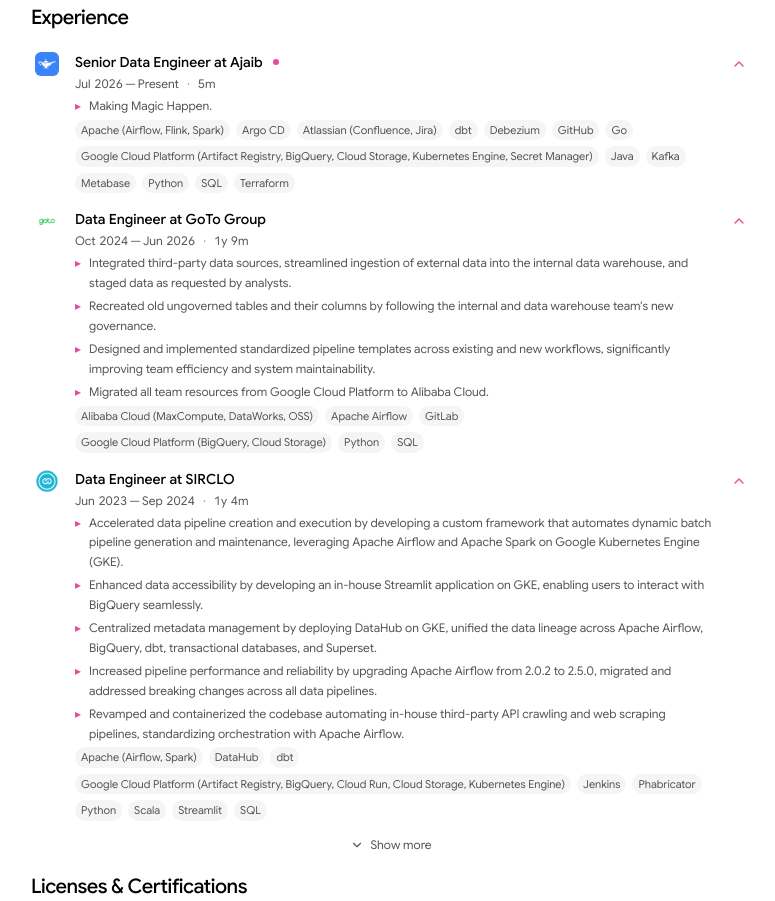
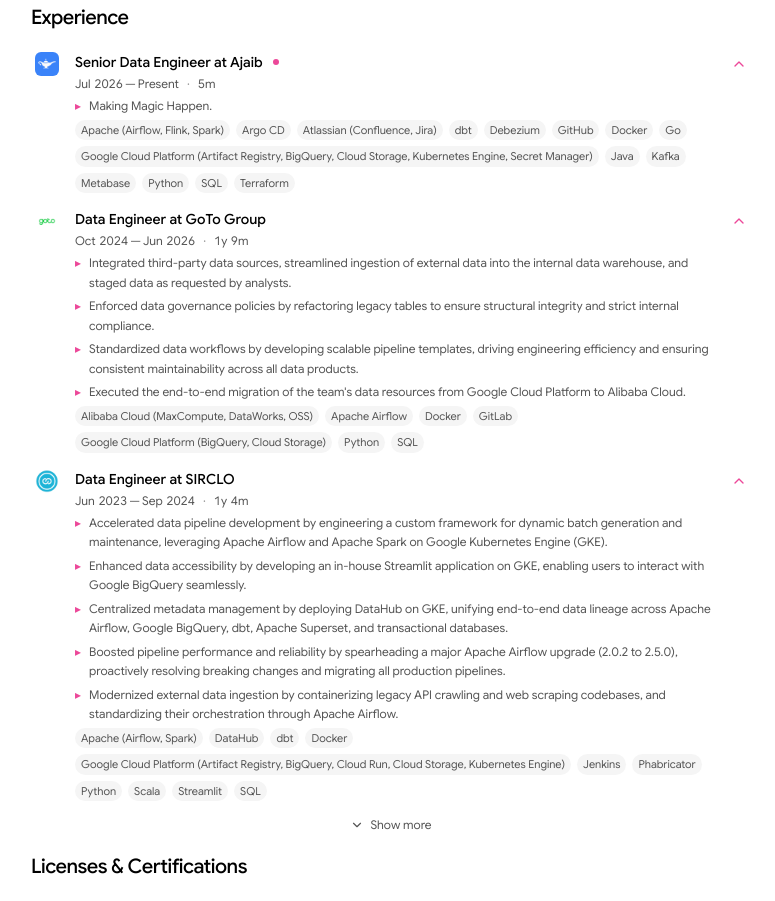
Before and after one commit to andresitorusz/andresitorusz.github.io, a Next.js app: page / in a window 1280 px wide. Shown: the part 360-1261 px from the top of the page, without its empty margins (249-1024 px from the left). Built offline with nearby package versions, Linux system fonts and the light colour scheme; no server answers.

Commit message:
chore: rephrase experience highlights

```diff
--- a/src/data/profile.ts
+++ b/src/data/profile.ts
@@ -88,8 +88,8 @@ export const EXPERIENCES: ExperienceItemData[] = [
         title: 'Senior Data Engineer',
         employmentPeriod: { start: 'Jul 2026' },
         skills: [
-          'Apache (Airflow, Flink, Spark)', 'Argo CD', 'Atlassian (Confluence, Jira)', 'dbt', 'Debezium','GitHub', 'Go',
-          'Google Cloud Platform (Artifact Registry, BigQuery, Cloud Storage, Kubernetes Engine, Secret Manager)',
+          'Apache (Airflow, Flink, Spark)', 'Argo CD', 'Atlassian (Confluence, Jira)', 'dbt', 'Debezium','GitHub', 'Docker',
+          'Go', 'Google Cloud Platform (Artifact Registry, BigQuery, Cloud Storage, Kubernetes Engine, Secret Manager)',
           'Java', 'Kafka', 'Metabase', 'Python', 'SQL', 'Terraform'
         ],
         highlights: [
@@ -108,12 +108,12 @@ export const EXPERIENCES: ExperienceItemData[] = [
         id: 'goto-group-data-engineer',
         title: 'Data Engineer',
         employmentPeriod: { start: 'Oct 2024', end: 'Jun 2026' },
-        skills: ['Alibaba Cloud (MaxCompute, DataWorks, OSS)', 'Apache Airflow', 'GitLab', 'Google Cloud Platform (BigQuery, Cloud Storage)', 'Python', 'SQL'],
+        skills: ['Alibaba Cloud (MaxCompute, DataWorks, OSS)', 'Apache Airflow', 'Docker', 'GitLab', 'Google Cloud Platform (BigQuery, Cloud Storage)', 'Python', 'SQL'],
         highlights: [
           'Integrated third-party data sources, streamlined ingestion of external data into the internal data warehouse, and staged data as requested by analysts.',
-          'Recreated old ungoverned tables and their columns by following the internal and data warehouse team\'s new governance.',
-          'Designed and implemented standardized pipeline templates across existing and new workflows, significantly improving team efficiency and system maintainability.',
-          'Migrated all team resources from Google Cloud Platform to Alibaba Cloud.'
+          'Enforced data governance policies by refactoring legacy tables to ensure structural integrity and strict internal compliance.',
+          'Standardized data workflows by developing scalable pipeline templates, driving engineering efficiency and ensuring consistent maintainability across all data products.',
+          'Executed the end-to-end migration of the team\'s data resources from Google Cloud Platform to Alibaba Cloud.'
         ]
       }
     ]
@@ -127,13 +127,13 @@ export const EXPERIENCES: ExperienceItemData[] = [
         id: 'sirclo-data-engineer',
         title: 'Data Engineer',
         employmentPeriod: { start: 'Jun 2023', end: 'Sep 2024' },
-        skills: ['Apache (Airflow, Spark)', 'DataHub', 'dbt', 'Google Cloud Platform (Artifact Registry, BigQuery, Cloud Run, Cloud Storage, Kubernetes Engine)', 'Jenkins', 'Phabricator', 'Python', 'Scala', 'Streamlit', 'SQL'],
+        skills: ['Apache (Airflow, Spark)', 'DataHub', 'dbt', 'Docker', 'Google Cloud Platform (Artifact Registry, BigQuery, Cloud Run, Cloud Storage, Kubernetes Engine)', 'Jenkins', 'Phabricator', 'Python', 'Scala', 'Streamlit', 'SQL'],
         highlights: [
-          'Accelerated data pipeline creation and execution by developing a custom framework that automates dynamic batch pipeline generation and maintenance, leveraging Apache Airflow and Apache Spark on Google Kubernetes Engine (GKE).',
-          'Enhanced data accessibility by developing an in-house Streamlit application on GKE, enabling users to interact with BigQuery seamlessly.',
-          'Centralized metadata management by deploying DataHub on GKE, unified the data lineage across Apache Airflow, BigQuery, dbt, transactional databases, and Superset.',
-          'Increased pipeline performance and reliability by upgrading Apache Airflow from 2.0.2 to 2.5.0, migrated and addressed breaking changes across all data pipelines.',
-          'Revamped and containerized the codebase automating in-house third-party API crawling and web scraping pipelines, standardizing orchestration with Apache Airflow.'
+          'Accelerated data pipeline development by engineering a custom framework for dynamic batch generation and maintenance, leveraging Apache Airflow and Apache Spark on Google Kubernetes Engine (GKE).',
+          'Enhanced data accessibility by developing an in-house Streamlit application on GKE, enabling users to interact with Google BigQuery seamlessly.',
+          'Centralized metadata management by deploying DataHub on GKE, unifying end-to-end data lineage across Apache Airflow, Google BigQuery, dbt, Apache Superset, and transactional databases.',
+          'Boosted pipeline performance and reliability by spearheading a major Apache Airflow upgrade (2.0.2 to 2.5.0), proactively resolving breaking changes and migrating all production pipelines.',
+          'Modernized external data ingestion by containerizing legacy API crawling and web scraping codebases, and standardizing their orchestration through Apache Airflow.'
         ]
       }
     ]
@@ -148,13 +148,13 @@ export const EXPERIENCES: ExperienceItemData[] = [
         id: 'tokopedia-data-engineer',
         title: 'Data Engineer',
         employmentPeriod: { start: 'Mar 2022', end: 'May 2023' },
-        skills: ['Apache (Airflow, Beam)', 'Debezium', 'GitHub', 'Go', 'Google Cloud Platform (Artifact Registry, BigQuery, Cloud Storage, Dataflow, Kubernetes Engine, Pub/Sub, Secret Manager)', 'Java', 'Jenkins', 'Python', 'SQL'],
+        skills: ['Apache (Airflow, Beam)', 'Atlassian (Confluence, Jira)', 'Debezium', 'Docker', 'GitHub', 'Go', 'Google Cloud Platform (Artifact Registry, BigQuery, Cloud Storage, Dataflow, Kubernetes Engine, Pub/Sub, Secret Manager)', 'Java', 'Jenkins', 'Python', 'SQL'],
         highlights: [
-          'Accelerated and simplified data process orchestration by developing a custom framework for automated dynamic batch pipeline generation on Apache Airflow and Apache Beam with Dataflow Runner, managing the scheduling of all data workflows.',
-          'Enabled low-latency data synchronization between operational databases and the data warehouse by developing a near real-time replication pipeline using Apache Beam, Dataflow, Debezium Server, GKE, and Pub/Sub.',
-          'Supported our product team to track and analyze the client or server-side events by developing a Go-based SDK to publish data to Pub/Sub with a Java-based high-throughput consumer pipeline to ingest and process the data in near real-time.',
-          'Secured the integration between GKE service accounts and Google Cloud service accounts using Workload Identity to manage containerized custom tasks.',
-          'Easier the batch and near real-time data pipeline creation for our users by developing Go-based self-serve data platforms for data pipeline creation with two versions: one integrated with a dedicated JIRA board, and the other using a REST API.'
+          'Developed a custom framework for automated, dynamic batch pipeline generation using Apache Airflow and Apache Beam on Google Dataflow.',
+          'Developed a low-latency, near real-time data replication pipeline from operational databases to data warehouse by utilizing Apache Beam, Google Dataflow, Debezium, GKE, and Google Pub/Sub.',
+          'Enabled real-time product event analytics by developing a Go-based SDK for Pub/Sub ingestion and a high-throughput Java consumer pipeline to process client and server-side events.',
+          'Strengthened infrastructure security by implementing Workload Identity, ensuring seamless and secure authentication between GKE and Google Cloud service accounts for custom containerized tasks.',
+          'Democratized data workflows by developing Go-based self-serve platforms for batch and real-time pipeline creation, featuring both a Jira-integrated interface and a REST API.'
         ]
       }
     ]
```
